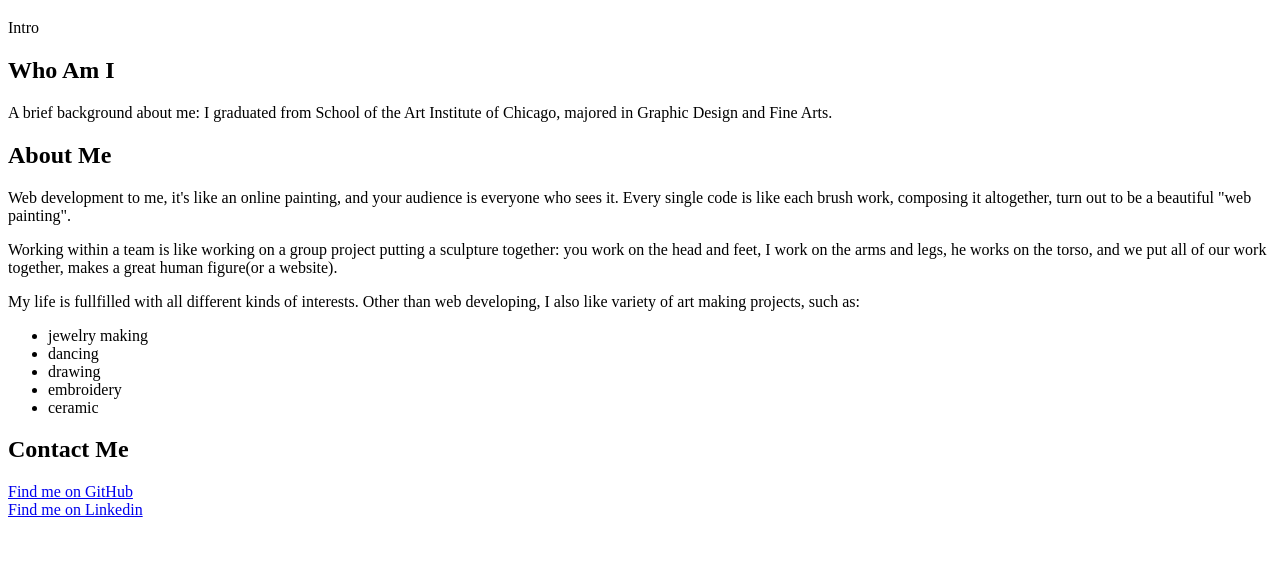
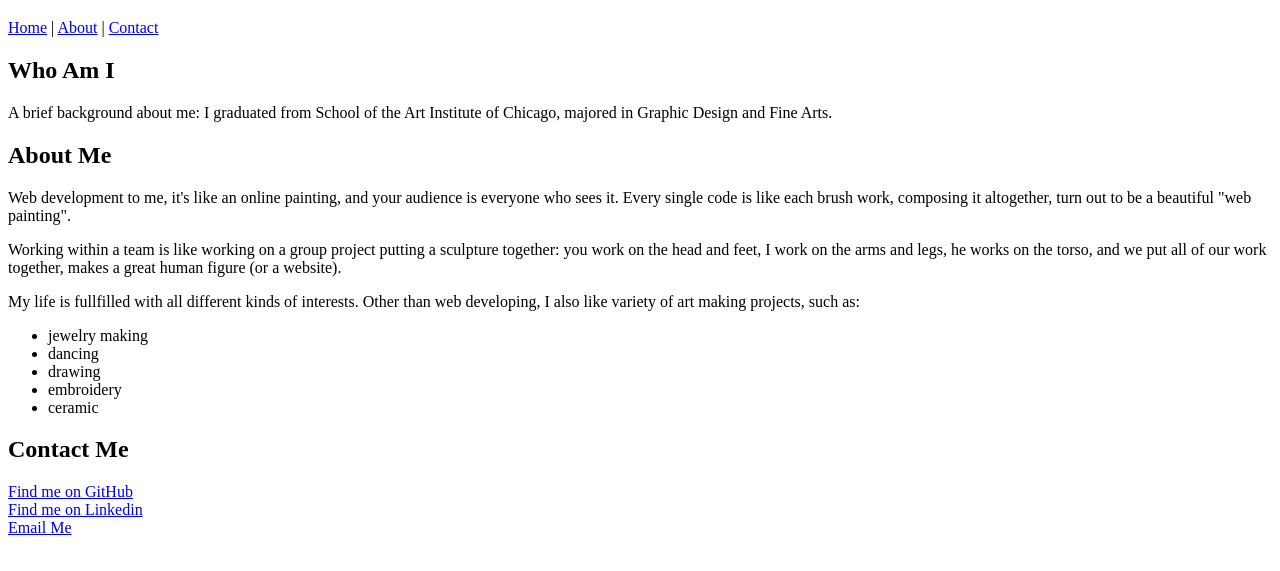
Before and after one commit to ruilou/My-portfolio, a plain HTML site: page index.html in a window 1280 px wide. Shown: the part 61-632 px from the top of the page. Drawn offline with Linux system fonts and the light colour scheme; a script that the page names is missing.

Commit message:
Update index.html

```diff
--- a/index.html
+++ b/index.html
@@ -4,25 +4,29 @@
   <meta charset="utf-8">
   <meta name="viewport" content="width=divice-width">
   <title>RaeRae Porfolio</title>
+  <Link href="normalize.css"/>
   <link href="style.css" rel="stylesheet" type="text/css"/>
  </head>
 
 <body>
+  <header>
   <div>
     <h1>Hi, I'm RaeRae</h1>
-    <nav>Intro
+    <nav><a href="#Who Am I">Home</a> | <a href="#About Me">About</a> | <a href="#Contact Me">Contact</a>
     </nav>
   </div>
+  </header>
+  <main>
   <div>
-    <section>
+    <section id="Home">
         <h2>Who Am I</h2>
         <p>A brief background about me:
          I graduated from School of the Art Institute of Chicago, majored in Graphic Design and Fine Arts.</p>
     </section>
-    <section>
+    <section id="About">
        <h2>About Me</h2>
        <p>Web development to me, it's like an online painting, and your audience is everyone who sees it. Every single code is like each brush work, composing it altogether, turn out to be a beautiful "web painting".</p>
-       <p>Working within a team is like working on a group project putting a sculpture together: you work on the head and feet, I work on the arms and legs, he works on the torso, and we put all of our work together, makes a great human figure(or a website).</p>
+       <p>Working within a team is like working on a group project putting a sculpture together: you work on the head and feet, I work on the arms and legs, he works on the torso, and we put all of our work together, makes a great human figure (or a website).</p>
        <p>My life is fullfilled with all different kinds of interests. Other than web developing, I also like variety of art making projects, such as:
        <ul>
          <li>jewelry making</li>
@@ -32,13 +36,18 @@
          <li>ceramic</li>
         </ul></p>
     </section>
-    <section>
+    <section id="Contact">
       <h2>Contact Me</h2>
       <a href="https://github.com/ruilou">Find me on GitHub</a>
       <br>
       <a href="https://linkedin.com.in/ruilou">Find me on Linkedin</a>
     </section>
   </div>
+  </main>
+  <footer>
+    <div><a href="mailto:ruilouoo@gmail.com? &subject=Hello%20there! &body=Please%20leave%20me%20a%20message!">Email Me</a>
+    </div>
+  </footer>
  <script src="script.js"></script>
 </body>
 </html>
```
